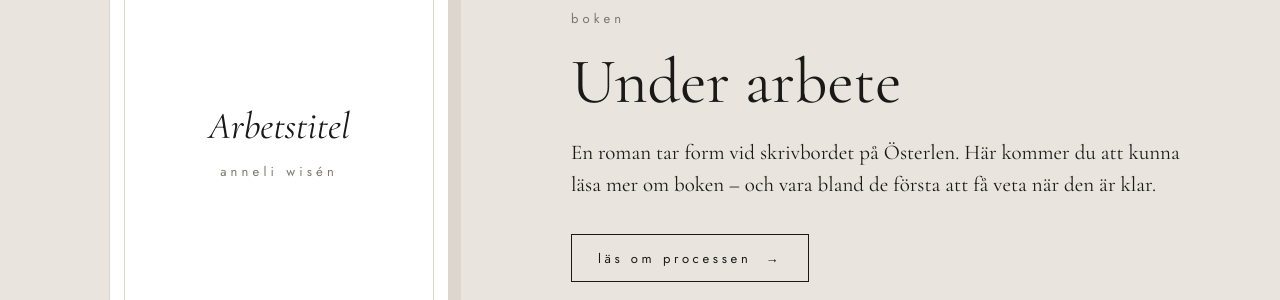
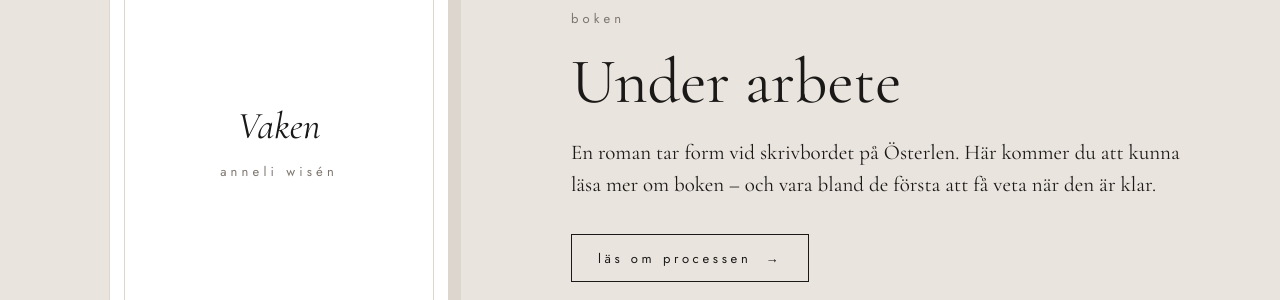
Before and after one commit to WisenAuthor/wisenauthor.github.io, a Jekyll site: the page built from index.html, in a window 1280 px wide and 900 px high, scrolled down 977 px. Shown: the part 157-457 px from the top of the window. Built offline with Jekyll 4.4.1, drawn with Linux system fonts in a browser that asks for light colours.

Commit message:
Update _config.yml

```diff
--- a/_config.yml
+++ b/_config.yml
@@ -10,7 +10,7 @@ hide_from_search: true
 # Fyll i när du har dem
 instagram: ""          # t.ex. https://www.instagram.com/anneliwisen/
 portrait: ""           # t.ex. /bilder/portratt.jpg
-book_title: "Arbetstitel"
+book_title: "Vaken"
 book_status: "Under arbete"
 
 markdown: kramdown
```
